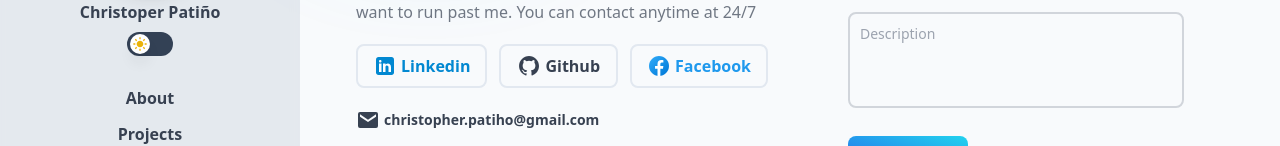
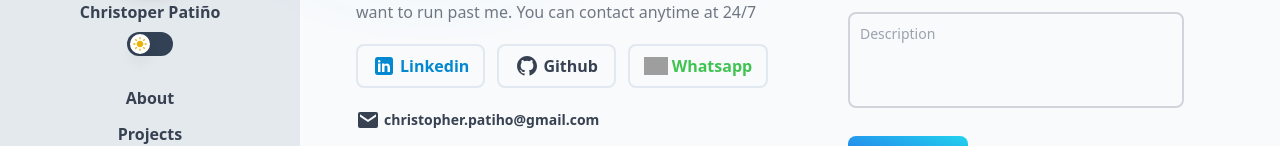
Before and after one commit to ChristopherDevv/portfolio, a Vue app: page /contact in a window 1280 px wide. Shown: the part 176-322 px from the top of the page. Built offline with nearby package versions, Linux system fonts and the light colour scheme; grey boxes are pictures that could not be loaded.

Commit message:
added whatsapp buttton

```diff
--- a/src/views/ContactView.vue
+++ b/src/views/ContactView.vue
@@ -43,9 +43,9 @@ const handleSend = handleSubmit(() => {
                     <svg xmlns="http://www.w3.org/2000/svg" class="w-5 md:w-6 fill-current h-auto" viewBox="0 0 24 24"><path fill-rule="evenodd" clip-rule="evenodd" d="M12.026 2c-5.509 0-9.974 4.465-9.974 9.974 0 4.406 2.857 8.145 6.821 9.465.499.09.679-.217.679-.481 0-.237-.008-.865-.011-1.696-2.775.602-3.361-1.338-3.361-1.338-.452-1.152-1.107-1.459-1.107-1.459-.905-.619.069-.605.069-.605 1.002.07 1.527 1.028 1.527 1.028.89 1.524 2.336 1.084 2.902.829.091-.645.351-1.085.635-1.334-2.214-.251-4.542-1.107-4.542-4.93 0-1.087.389-1.979 1.024-2.675-.101-.253-.446-1.268.099-2.64 0 0 .837-.269 2.742 1.021a9.582 9.582 0 0 1 2.496-.336 9.554 9.554 0 0 1 2.496.336c1.906-1.291 2.742-1.021 2.742-1.021.545 1.372.203 2.387.099 2.64.64.696 1.024 1.587 1.024 2.675 0 3.833-2.33 4.675-4.552 4.922.355.308.675.916.675 1.846 0 1.334-.012 2.41-.012 2.737 0 .267.178.577.687.479C19.146 20.115 22 16.379 22 11.974 22 6.465 17.535 2 12.026 2z"></path></svg>
                     <span class="text-xs md:text-base">Github</span>
                 </a>
-                <a href="https://www.facebook.com/profile.php?id=100087795078794" target="_blank" class="inline-flex items-center justify-center gap-1 font-semibold py-2 px-3 md:px-4 rounded-lg border-2 border-slate-200 hover:border-slate-300 dark:border-slate-700 dark:hover:border-slate-600 transition-all duration-200">
-                    <img class="w-5 md:w-6 h-auto" src="/img/facebook-image.svg" alt="facebook image">
-                    <span class="text-[#1F99ED] text-xs md:text-base">Facebook</span>
+                <a href="https://wa.me/522961161813" target="_blank" class="inline-flex items-center justify-center gap-1 font-semibold py-2 px-3 md:px-4 rounded-lg border-2 border-slate-200 hover:border-slate-300 dark:border-slate-700 dark:hover:border-slate-600 transition-all duration-200">
+                    <img class="w-5 md:w-6 h-auto" src="https://img.icons8.com/color/48/whatsapp.png" alt="whatsapp"/>
+                    <span class="text-[#40C351] text-xs md:text-base">Whatsapp</span>
                 </a>
             </div>
             <a  href="mailto:christopher.patiho@gmail.com" class="mt-5 inline-flex items-center gap-1">
--- a/src/views/HomeView.vue
+++ b/src/views/HomeView.vue
@@ -84,7 +84,7 @@ import ModalVue from '../components/Modal.vue';
                     </ol>
                 </div>
                 <div class="w-full md:w-1/2">
-                    <h3 class="mb-10 font-bold text-xl text-center">• Technologies and kills</h3>
+                    <h3 class="mb-10 font-bold text-xl text-center">• Technologies and Skills</h3>
                     <h4 class=" opacity-50 font-semibold text-center">• Frontend</h4>
                     <div class="mt-8 grid grid-cols-3 gap-8 w-full px-4 md:px-10">
                         <div v-for="logo in logos" :key="logo.id" class="w-full flex items-center justify-center relative group">
```
